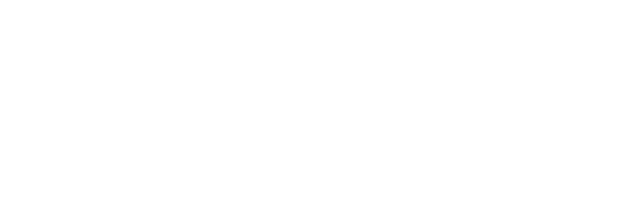
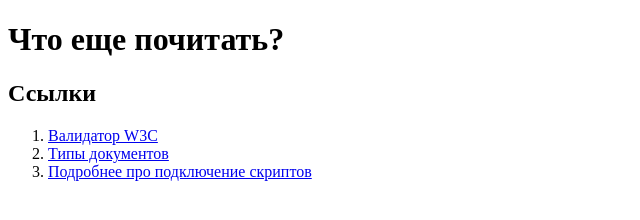
Before and after one commit to Artem147/task-html, a website: page src/index.html in a window 1280 px wide. Shown: the whole page, without its empty margins (0-640 px from the left). Drawn offline with Linux system fonts and the light colour scheme.

Commit message:
Задание по HTML

```diff
--- a/src/index.html
+++ b/src/index.html
@@ -3,5 +3,21 @@
     <head>
         <title>HTML</title>
     </head>
-    <body></body>
+    <body>
+        <h1>Что еще почитать?</h1>
+        <h2>Ссылки</h2>
+        <ol>
+            <li><a href="https://validator.w3.org/">Валидатор W3C</a></li>
+            <li>
+                <a href="https://www.w3schools.com/tags/tag_doctype.asp"
+                    >Типы документов</a
+                >
+            </li>
+            <li>
+                <a href="https://learn.javascript.ru/script-async-defer"
+                    >Подробнее про подключение скриптов</a
+                >
+            </li>
+        </ol>
+    </body>
 </html>
```
Also changed, not shown: 1 other file.
